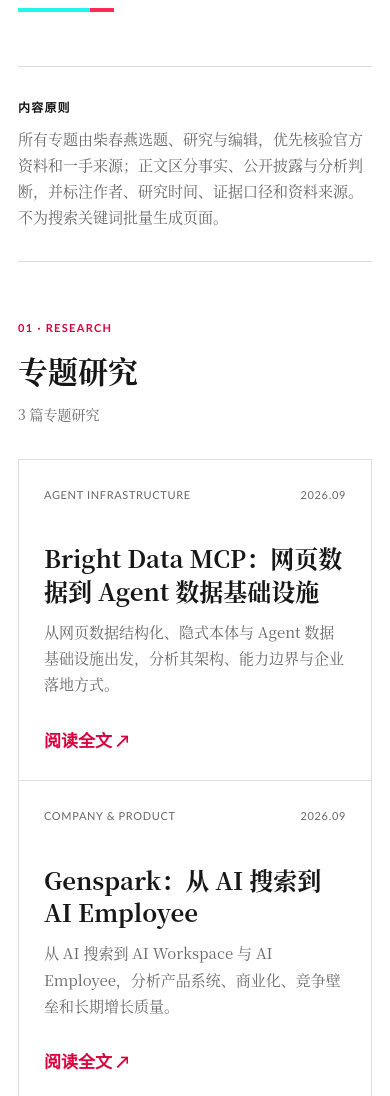
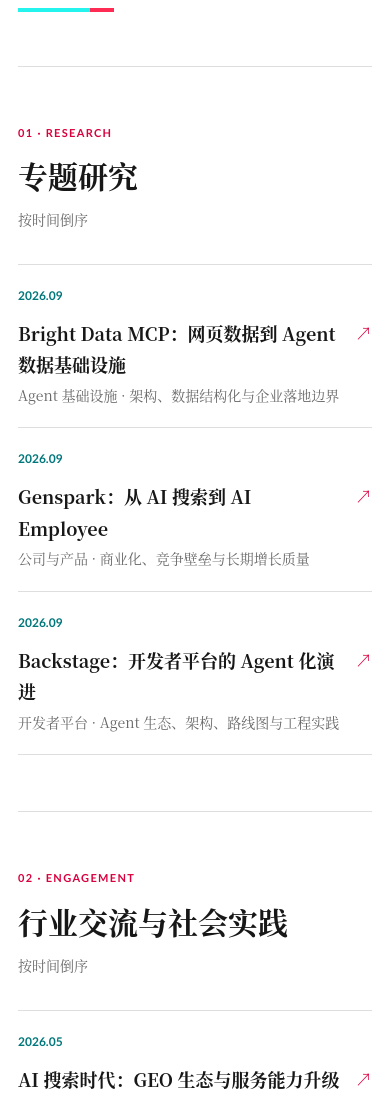
Before and after one commit to cychai/cychai.github.io, a plain HTML site: page insights/index.html in a window 390 px wide. Shown: the part 400-1496 px from the top of the page. Drawn offline with Linux system fonts and the light colour scheme.

Commit message:
refine insights layout and mobile navigation
- reorder profile links to present LinkedIn before GitHub
- align research entries with the chronological engagement list and move the editorial note to the page footer
- offset the article table of contents below the two-row mobile navigation

Validated HTML structure, internal links, JSON-LD, JavaScript syntax, content order, responsive CSS assertions, and git diff whitespace.

```diff
--- a/insights/article.css
+++ b/insights/article.css
@@ -417,6 +417,10 @@
 }
 
 @media (max-width: 760px) {
+  html {
+    scroll-padding-top: 154px;
+  }
+
   .article-sitebar {
     grid-template-columns: 1fr auto;
     min-height: auto;
@@ -445,6 +449,10 @@
   .article-theme-toggle {
     grid-column: 2;
     grid-row: 1;
+  }
+
+  nav.toc {
+    top: 96px;
   }
 
   article.page,
--- a/insights/index.html
+++ b/insights/index.html
@@ -64,50 +64,15 @@
       </p>
     </header>
 
-    <aside class="editorial-note" aria-label="内容原则">
-      <strong data-zh="内容原则" data-en="Editorial principles">内容原则</strong>
-      <p
-        data-zh="所有专题由柴春燕选题、研究与编辑，优先核验官方资料和一手来源；正文区分事实、公开披露与分析判断，并标注作者、研究时间、证据口径和资料来源。不为搜索关键词批量生成页面。"
-        data-en="Every study is selected, researched, and edited by Chai Chunyan, with priority given to official and primary sources. Articles distinguish facts, public disclosures, and analysis, and identify the author, research date, evidence basis, and sources. Pages are not mass-produced for search keywords.">
-        所有专题由柴春燕选题、研究与编辑，优先核验官方资料和一手来源；正文区分事实、公开披露与分析判断，并标注作者、研究时间、证据口径和资料来源。不为搜索关键词批量生成页面。
-      </p>
-    </aside>
-
     <section id="research" class="section">
       <header class="section-head">
         <div><p class="section-number">01 · Research</p><h2 data-zh="专题研究" data-en="Research">专题研究</h2></div>
-        <p data-zh="3 篇专题研究" data-en="3 research studies">3 篇专题研究</p>
+        <p data-zh="按时间倒序" data-en="Reverse chronological order">按时间倒序</p>
       </header>
-      <div class="content-grid">
-        <a class="content-card" href="./research/brightdata-mcp/" target="_blank" rel="noopener">
-          <div class="content-meta"><span>Agent Infrastructure</span><time>2026.09</time></div>
-          <h3 data-zh="Bright Data MCP：网页数据到 Agent 数据基础设施" data-en="Bright Data MCP: From Web Data to Agent Infrastructure">Bright Data MCP：网页数据到 Agent 数据基础设施</h3>
-          <p data-zh="从网页数据结构化、隐式本体与 Agent 数据基础设施出发，分析其架构、能力边界与企业落地方式。"
-             data-en="An architecture-level analysis of web data structuring, implicit ontology, agent data infrastructure, and enterprise adoption boundaries.">
-            从网页数据结构化、隐式本体与 Agent 数据基础设施出发，分析其架构、能力边界与企业落地方式。
-          </p>
-          <span class="arrow" data-zh="阅读全文 ↗" data-en="Read report ↗">阅读全文 ↗</span>
-        </a>
-
-        <a class="content-card" href="./research/genspark-2026/" target="_blank" rel="noopener">
-          <div class="content-meta"><span>Company & Product</span><time>2026.09</time></div>
-          <h3 data-zh="Genspark：从 AI 搜索到 AI Employee" data-en="Genspark: From AI Search to AI Employee">Genspark：从 AI 搜索到 AI Employee</h3>
-          <p data-zh="从 AI 搜索到 AI Workspace 与 AI Employee，分析产品系统、商业化、竞争壁垒和长期增长质量。"
-             data-en="A review of Genspark's evolution from AI search to AI Workspace and AI Employee, covering its product system, commercialization, moats, and growth quality.">
-            从 AI 搜索到 AI Workspace 与 AI Employee，分析产品系统、商业化、竞争壁垒和长期增长质量。
-          </p>
-          <span class="arrow" data-zh="阅读全文 ↗" data-en="Read report ↗">阅读全文 ↗</span>
-        </a>
-
-        <a class="content-card" href="./research/backstage-agent/" target="_blank" rel="noopener">
-          <div class="content-meta"><span>Developer Platform</span><time>2026.09</time></div>
-          <h3 data-zh="Backstage：开发者平台的 Agent 化演进" data-en="Backstage: The Agentic Evolution of Developer Platforms">Backstage：开发者平台的 Agent 化演进</h3>
-          <p data-zh="围绕 Spotify Backstage 的 AI Agent 生态、架构、路线图与工程落地实践，分析开发者平台的 Agent 化演进。"
-             data-en="Research into Spotify Backstage's AI agent ecosystem, architecture, roadmap, and the agentic evolution of developer platforms.">
-            围绕 Spotify Backstage 的 AI Agent 生态、架构、路线图与工程落地实践，分析开发者平台的 Agent 化演进。
-          </p>
-          <span class="arrow" data-zh="阅读全文 ↗" data-en="Read report ↗">阅读全文 ↗</span>
-        </a>
+      <div class="category-list">
+        <a class="share-link" href="./research/brightdata-mcp/" target="_blank" rel="noopener"><time>2026.09</time><div><strong data-zh="Bright Data MCP：网页数据到 Agent 数据基础设施" data-en="Bright Data MCP: From Web Data to Agent Infrastructure">Bright Data MCP：网页数据到 Agent 数据基础设施</strong><p data-zh="Agent 基础设施 · 架构、数据结构化与企业落地边界" data-en="Agent infrastructure · Architecture, data structuring, and enterprise adoption boundaries">Agent 基础设施 · 架构、数据结构化与企业落地边界</p></div><span>↗</span></a>
+        <a class="share-link" href="./research/genspark-2026/" target="_blank" rel="noopener"><time>2026.09</time><div><strong data-zh="Genspark：从 AI 搜索到 AI Employee" data-en="Genspark: From AI Search to AI Employee">Genspark：从 AI 搜索到 AI Employee</strong><p data-zh="公司与产品 · 商业化、竞争壁垒与长期增长质量" data-en="Company and product · Commercialization, moats, and long-term growth quality">公司与产品 · 商业化、竞争壁垒与长期增长质量</p></div><span>↗</span></a>
+        <a class="share-link" href="./research/backstage-agent/" target="_blank" rel="noopener"><time>2026.09</time><div><strong data-zh="Backstage：开发者平台的 Agent 化演进" data-en="Backstage: The Agentic Evolution of Developer Platforms">Backstage：开发者平台的 Agent 化演进</strong><p data-zh="开发者平台 · Agent 生态、架构、路线图与工程实践" data-en="Developer platform · Agent ecosystem, architecture, roadmap, and engineering practice">开发者平台 · Agent 生态、架构、路线图与工程实践</p></div><span>↗</span></a>
       </div>
     </section>
 
@@ -127,6 +92,15 @@
       </div>
     </section>
 
+    <aside class="editorial-note" aria-label="内容说明">
+      <strong data-zh="内容说明" data-en="Editorial note">内容说明</strong>
+      <p
+        data-zh="所有专题由作者选题、研究与编辑，优先核验官方资料和一手来源；正文区分事实、公开披露与分析判断，并标注作者、研究时间、证据口径和资料来源。"
+        data-en="Every study is selected, researched, and edited by the author, with priority given to official and primary sources. Articles distinguish facts, public disclosures, and analysis, and identify the author, research date, evidence basis, and sources.">
+        所有专题由作者选题、研究与编辑，优先核验官方资料和一手来源；正文区分事实、公开披露与分析判断，并标注作者、研究时间、证据口径和资料来源。
+      </p>
+    </aside>
+
     <footer>
       <div class="footer-inner">
         <span>© 2026 Chai Chunyan · Research & Insights</span>
--- a/insights/styles.css
+++ b/insights/styles.css
@@ -165,25 +165,23 @@
 }
 
 .editorial-note {
-  display: grid;
-  grid-template-columns: 160px minmax(0, 1fr);
-  gap: 32px;
-  padding: 30px 0;
-  border-bottom: 1px solid var(--rule);
+  display: flex;
+  gap: 12px;
+  align-items: baseline;
+  padding: 22px 0 0;
 }
 
 .editorial-note strong {
-  color: var(--ink);
-  font-family: var(--font-en);
-  font-size: 12px;
-  letter-spacing: .1em;
-  text-transform: uppercase;
+  flex: 0 0 auto;
+  color: var(--muted);
+  font-size: 13px;
 }
 
 .editorial-note p {
   margin: 0;
   color: var(--muted);
-  font-size: 15px;
+  font-size: 13px;
+  line-height: 1.7;
 }
 
 .section { padding: 72px 0; border-bottom: 1px solid var(--rule); }
@@ -204,64 +202,6 @@
   font-weight: 700;
   letter-spacing: .12em;
   text-transform: uppercase;
-}
-
-.content-grid {
-  display: grid;
-  grid-template-columns: repeat(3, minmax(0, 1fr));
-  border-top: 1px solid var(--rule);
-  border-left: 1px solid var(--rule);
-}
-
-.content-card {
-  position: relative;
-  display: flex;
-  flex-direction: column;
-  min-width: 0;
-  min-height: 330px;
-  padding: 25px;
-  border-right: 1px solid var(--rule);
-  border-bottom: 1px solid var(--rule);
-  transition: background 160ms ease, transform 160ms ease;
-}
-
-.content-card:hover {
-  background: var(--surface);
-  transform: translateY(-3px);
-}
-
-.content-meta {
-  display: flex;
-  flex-wrap: wrap;
-  justify-content: space-between;
-  gap: 12px;
-  color: var(--muted);
-  font-family: var(--font-en);
-  font-size: 11px;
-  letter-spacing: .06em;
-  text-transform: uppercase;
-}
-
-.content-card h3 {
-  margin: 38px 0 12px;
-  font-size: 24px;
-  line-height: 1.35;
-  overflow-wrap: break-word;
-}
-
-.content-card p {
-  margin: 0;
-  color: var(--muted);
-  font-size: 15px;
-  overflow-wrap: break-word;
-}
-
-.content-card .arrow {
-  margin-top: auto;
-  padding-top: 28px;
-  color: var(--pink);
-  font-family: var(--font-en);
-  font-weight: 700;
 }
 
 .category-list { border-top: 1px solid var(--rule); }
@@ -364,8 +304,6 @@
     grid-column: 2;
     grid-row: 1;
   }
-  .content-grid { grid-template-columns: 1fr; }
-  .content-card { min-height: 240px; }
 }
 
 @media (max-width: 640px) {
@@ -379,7 +317,8 @@
   .hero h1 { font-size: 46px; }
   .hero .dek { font-size: 17px; }
   .editorial-note {
-    grid-template-columns: 1fr;
+    align-items: flex-start;
+    flex-direction: column;
     gap: 8px;
   }
   .section { padding: 56px 0; }
```
Also changed, not shown: index.html (+2 -2 lines).
